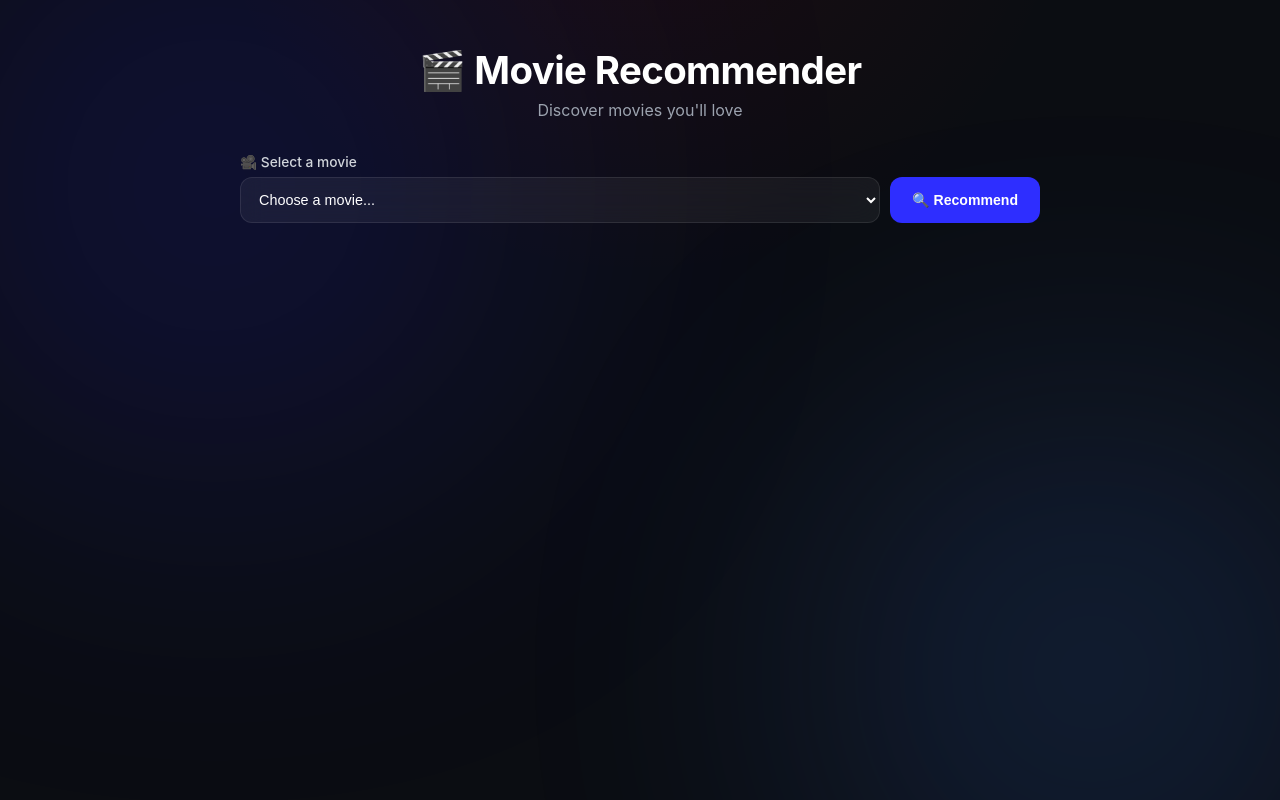
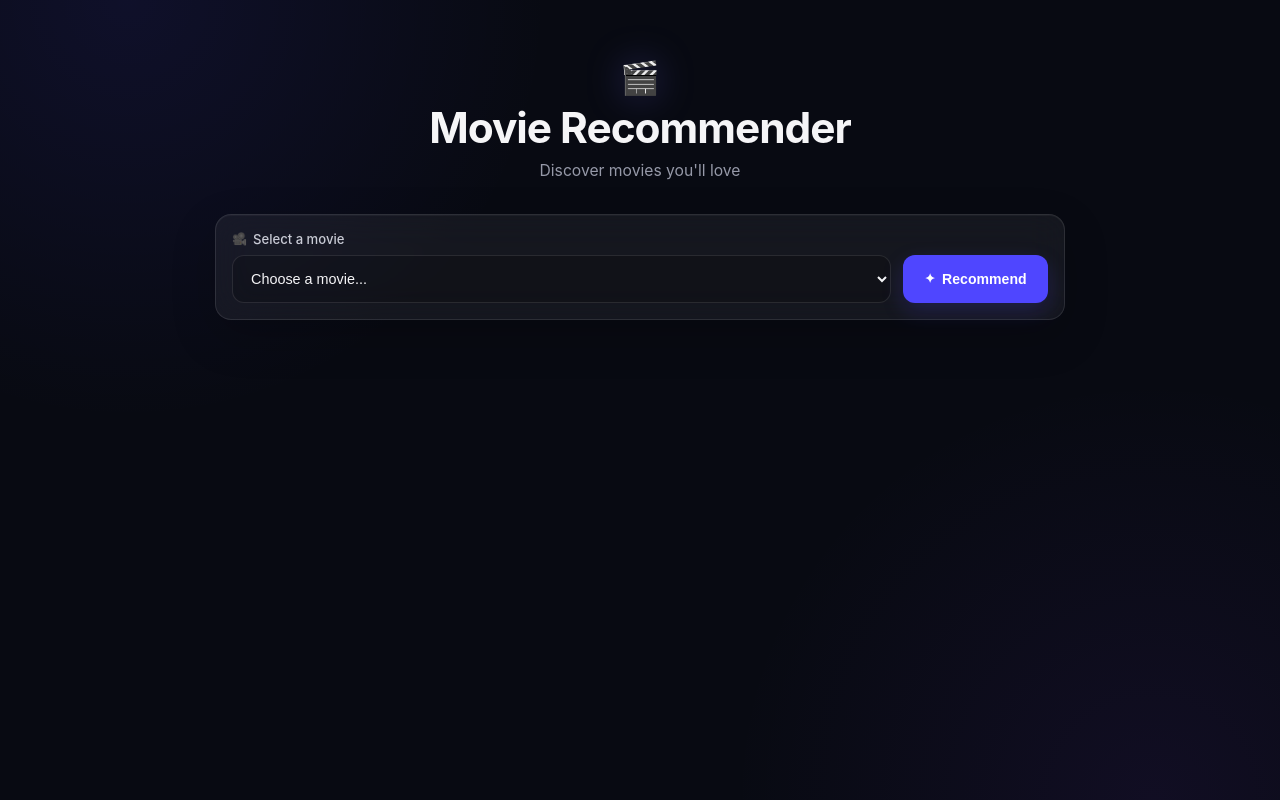
Before and after one commit to SAAD-MOMIN-37/Movie-Recommender-System, a Flask app: page / in a window 1280 px wide. Run offline with Flask 3, Linux system fonts and the light colour scheme; parts of the project's set-up code (start-up, migrations or seed data) failed here and were passed over.

Commit message:
Refine movie recommender UI

```diff
--- a/static/style.css
+++ b/static/style.css
@@ -1,42 +1,42 @@
 /* =====================================================
-   Movie Recommender - Minimal Dark Glass UI
+   MOVIE RECOMMENDER
+   Minimal Cinematic Glass UI
    ===================================================== */
 
 * {
-    box-sizing: border-box;
     margin: 0;
     padding: 0;
+    box-sizing: border-box;
 }
 
 :root {
-    --bg: #0b0d12;
-    --text: #ffffff;
-    --muted: #9ca3af;
+    --background: #080a12;
+    --surface: rgba(255, 255, 255, 0.055);
+    --surface-hover: rgba(255, 255, 255, 0.075);
 
-    --glass: rgba(255, 255, 255, 0.045);
-    --glass-hover: rgba(255, 255, 255, 0.075);
-    --border: rgba(255, 255, 255, 0.09);
-    --border-hover: rgba(255, 255, 255, 0.16);
+    --border: rgba(255, 255, 255, 0.10);
+    --border-hover: rgba(120, 130, 255, 0.30);
 
-    --red: #2E2EFF;
-    --red-hover: #2E2EFF;
+    --primary: #4f46ff;
+    --primary-hover: #5b54ff;
+
+    --text: #f5f5f7;
+    --muted: #9699a8;
+    --subtle: #696d7c;
+
+    --rating: #f6c453;
+
+    --radius: 16px;
 }
 
 
 /* =====================================================
-   Body
+   BODY
    ===================================================== */
 
 body {
     min-height: 100vh;
-
-    background:
-        radial-gradient(
-            circle at 50% -20%,
-            rgba(229, 9, 20, 0.08),
-            transparent 38%
-        ),
-        var(--bg);
+    overflow-x: hidden;
 
     color: var(--text);
 
@@ -48,65 +48,37 @@ body {
         Roboto,
         Arial,
         sans-serif;
-}
-body {
-    position: relative;
-    overflow-x: hidden;
-}
 
-body::before,
-body::after {
-    content: "";
-    position: fixed;
-    width: 480px;
-    height: 480px;
-    border-radius: 50%;
-    filter: blur(130px);
-    opacity: 0.18;
-    z-index: -1;
-    pointer-events: none;
-}
-
-body::before {
-    background: var(--red);
-    top: -120px;
-    left: -120px;
-    animation: floatBlob1 16s ease-in-out infinite;
-}
-
-body::after {
-    background: #3b82f6;
-    bottom: -150px;
-    right: -120px;
-    animation: floatBlob2 20s ease-in-out infinite;
-}
-
-@keyframes floatBlob1 {
-    0%, 100% { transform: translate(0, 0) scale(1); }
-    50%      { transform: translate(100px, 70px) scale(1.25); }
-}
-
-@keyframes floatBlob2 {
-    0%, 100% { transform: translate(0, 0) scale(1); }
-    50%      { transform: translate(-90px, -50px) scale(1.15); }
+    background:
+        radial-gradient(
+            circle at 10% 0%,
+            rgba(79, 70, 255, 0.10),
+            transparent 30%
+        ),
+        radial-gradient(
+            circle at 90% 100%,
+            rgba(124, 58, 237, 0.08),
+            transparent 30%
+        ),
+        var(--background);
 }
 
 
 /* =====================================================
-   Main Container
+   MAIN CONTAINER
    ===================================================== */
 
 .container {
-    width: min(1200px, calc(100% - 40px));
+    width: min(1180px, calc(100% - 40px));
 
     margin: 0 auto;
 
-    padding: 48px 0 60px;
+    padding: 58px 0 70px;
 }
 
 
 /* =====================================================
-   Header
+   HERO
    ===================================================== */
 
 .hero {
@@ -115,30 +87,41 @@ body::after {
     margin-bottom: 34px;
 }
 
+.hero-icon {
+    font-size: 2rem;
+
+    margin-bottom: 8px;
+
+    filter: drop-shadow(
+        0 0 18px rgba(120, 110, 255, 0.25)
+    );
+}
+
 .hero h1 {
-    font-size: 2.4rem;
-    line-height: 1.15;
+    font-size: clamp(2rem, 4vw, 2.65rem);
+
+    line-height: 1.1;
 
     font-weight: 700;
 
-    letter-spacing: -0.6px;
+    letter-spacing: -1px;
 }
 
 .hero p {
-    margin-top: 8px;
+    margin-top: 9px;
 
     color: var(--muted);
 
-    font-size: 1rem;
+    font-size: 0.98rem;
 }
 
 
 /* =====================================================
-   Search Section
+   SEARCH / SELECTOR
    ===================================================== */
 
 .search-section {
-    width: min(800px, 100%);
+    width: min(850px, 100%);
 
     margin: 0 auto;
 }
@@ -146,50 +129,75 @@ body::after {
 .recommend-form {
     display: grid;
 
-    grid-template-columns: 1fr 150px;
+    grid-template-columns: 1fr 145px;
 
-    gap: 10px;
+    gap: 12px;
 
     align-items: end;
+
+    padding: 16px;
+
+    background: var(--surface);
+
+    border: 1px solid var(--border);
+
+    border-radius: var(--radius);
+
+    backdrop-filter: blur(18px);
+    -webkit-backdrop-filter: blur(18px);
+
+    box-shadow:
+        0 16px 45px rgba(0, 0, 0, 0.20),
+        inset 0 1px 0 rgba(255, 255, 255, 0.04);
 }
+
+
+/* =====================================================
+   SELECT
+   ===================================================== */
 
 .select-wrapper {
     display: flex;
 
     flex-direction: column;
 
-    gap: 7px;
+    gap: 8px;
 }
 
 .select-wrapper label {
-    color: #d1d5db;
+    display: flex;
 
-    font-size: 0.86rem;
+    align-items: center;
+
+    gap: 6px;
+
+    color: #c9cbd5;
+
+    font-size: 0.82rem;
 
     font-weight: 500;
 }
 
+.select-wrapper label span {
+    font-size: 0.75rem;
+}
 
-/* Select */
 select {
     width: 100%;
 
-    height: 46px;
+    height: 48px;
 
     padding: 0 14px;
 
+    border: 1px solid var(--border);
+
     border-radius: 12px;
-
-    border: 1px solid var(--border);
 
     outline: none;
 
-    background: rgba(255, 255, 255, 0.055);
+    background: rgba(0, 0, 0, 0.18);
 
-    color: #ffffff;
-
-    backdrop-filter: blur(12px);
-    -webkit-backdrop-filter: blur(12px);
+    color: var(--text);
 
     font-size: 0.9rem;
 
@@ -197,31 +205,50 @@ select {
 
     transition:
         border-color 0.2s ease,
-        background 0.2s ease;
+        background 0.2s ease,
+        box-shadow 0.2s ease;
 }
 
-select:hover,
+select:hover {
+    background: rgba(255, 255, 255, 0.045);
+
+    border-color: rgba(255, 255, 255, 0.16);
+}
+
 select:focus {
-    border-color: rgba(255, 255, 255, 0.18);
+    border-color: rgba(79, 70, 255, 0.55);
 
-    background: rgba(255, 255, 255, 0.075);
+    box-shadow:
+        0 0 0 3px rgba(79, 70, 255, 0.10);
 }
 
 select option {
-    background: #171a21;
+    background: #151722;
+
     color: #ffffff;
 }
 
 
-/* Recommend Button */
+/* =====================================================
+   RECOMMEND BUTTON
+   ===================================================== */
+
 .recommend-button {
-    height: 46px;
+    height: 48px;
+
+    display: flex;
+
+    align-items: center;
+
+    justify-content: center;
+
+    gap: 7px;
 
     border: none;
 
     border-radius: 12px;
 
-    background: var(--red);
+    background: var(--primary);
 
     color: #ffffff;
 
@@ -231,24 +258,35 @@ select option {
 
     cursor: pointer;
 
+    box-shadow:
+        0 8px 22px rgba(79, 70, 255, 0.20);
+
     transition:
         background 0.2s ease,
-        transform 0.2s ease;
+        transform 0.2s ease,
+        box-shadow 0.2s ease;
 }
 
 .recommend-button:hover {
-    background: var(--red-hover);
+    background: var(--primary-hover);
 
     transform: translateY(-1px);
+
+    box-shadow:
+        0 10px 26px rgba(79, 70, 255, 0.28);
 }
 
 .recommend-button:active {
     transform: translateY(0);
 }
 
+.recommend-button span {
+    font-size: 0.8rem;
+}
+
 
 /* =====================================================
-   Recommendation Section
+   RECOMMENDATIONS
    ===================================================== */
 
 .recommendation-section {
--- a/templates/index.html
+++ b/templates/index.html
@@ -16,18 +16,23 @@
 
         <!-- Header -->
         <header class="hero">
-            <h1>🎬 Movie Recommender</h1>
+            <div class="hero-icon">🎬</div>
+            <h1>Movie Recommender</h1>
             <p>Discover movies you'll love</p>
         </header>
 
 
-        <!-- Search / Selection -->
+        <!-- Movie Selection -->
         <section class="search-section">
 
             <form method="POST" class="recommend-form">
 
                 <div class="select-wrapper">
-                    <label for="movie">🎥 Select a movie</label>
+
+                    <label for="movie">
+                        <span>🎥</span>
+                        Select a movie
+                    </label>
 
                     <select id="movie" name="movie" required>
 
@@ -44,10 +49,12 @@
                         {% endfor %}
 
                     </select>
+
                 </div>
 
                 <button type="submit" class="recommend-button">
-                    🔍 Recommend
+                    <span>✦</span>
+                    Recommend
                 </button>
 
             </form>
@@ -61,7 +68,10 @@
         <section class="recommendation-section">
 
             <div class="section-heading">
-                <h2>Recommended Movies</h2>
+                <div>
+                    <h2>Recommended Movies</h2>
+                    <p>Based on your selected movie</p>
+                </div>
             </div>
 
             <div class="movies-grid">
@@ -88,11 +98,18 @@
                             {{ movie.title }}
                         </h3>
 
-                        <p class="movie-meta">
-                            <span class="star">★</span>
+                        <div class="movie-meta">
+
+                            <span class="rating">
+                                <span class="star">★</span>
                                 {{ movie.rating }}
-                            <span class="rating-label">IMDb</span>
-                        </p>
+                            </span>
+
+                            <span class="rating-label">
+                                IMDb
+                            </span>
+
+                        </div>
 
                     </div>
 
@@ -107,9 +124,12 @@
         {% else %}
 
             {% if selected_movie %}
+
             <div class="empty-state">
-                No recommendations found for this movie.
+                <span>🎬</span>
+                <p>No recommendations found for this movie.</p>
             </div>
+
             {% endif %}
 
         {% endif %}
```
Also changed, not shown: other parts of static/style.css (+143 -80 lines).
